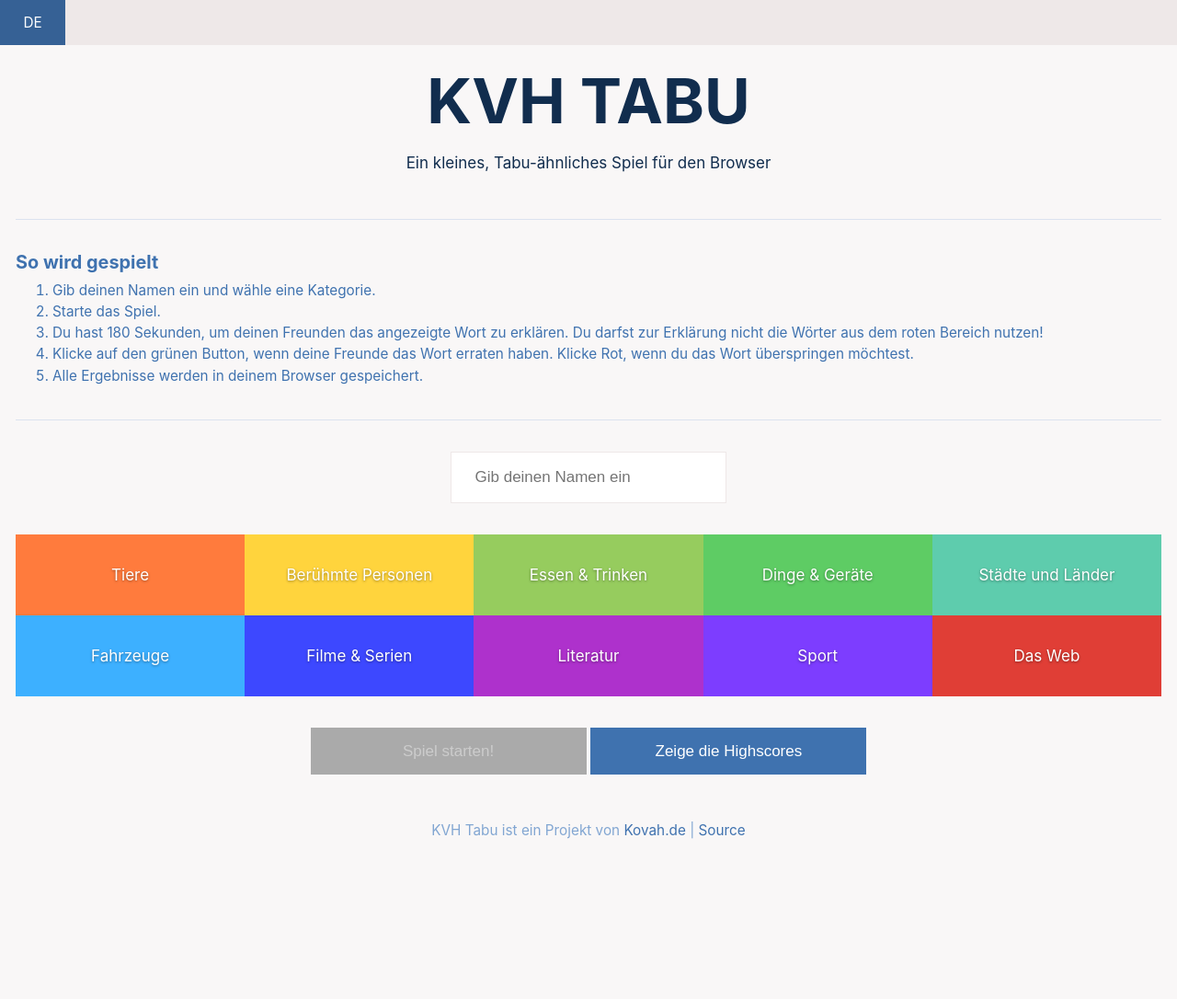
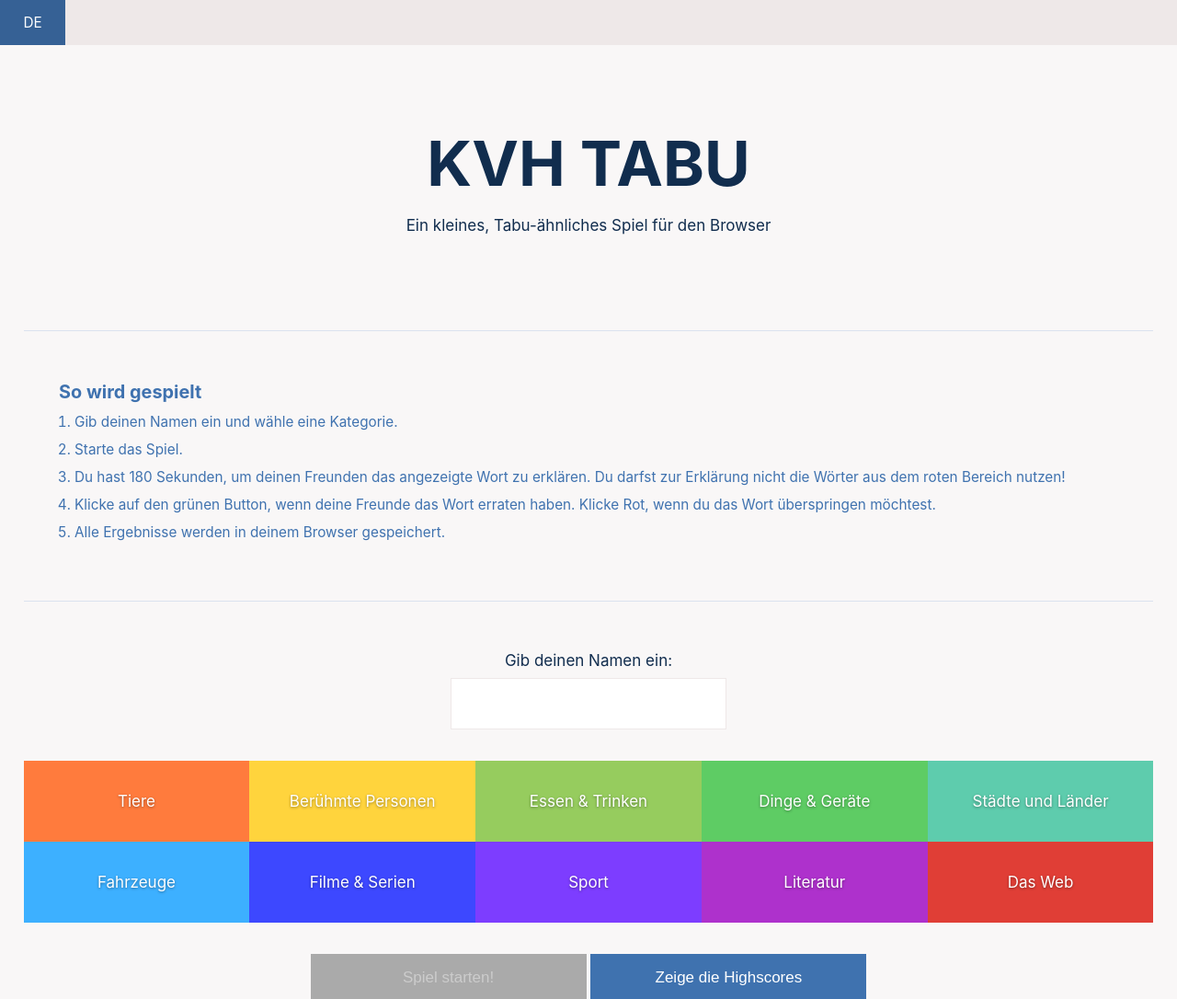
Before and after one commit to Kovah/Taboo, a PHP site: page / in a window 1280 px wide. Shown: the whole page at 92% size. Run offline with PHP 8.4, Linux system fonts and the light colour scheme; style sheets or scripts are compiled from the project's sources; some libraries are stand-ins or nearby versions.

Commit message:
Updates UI with with better buzzwords list, no fixed header anymore and better margins and paddings

```diff
--- a/assets/sass/_buttons.scss
+++ b/assets/sass/_buttons.scss
@@ -15,7 +15,7 @@
   -moz-appearance: none;
   appearance: none;
 
-  &:hover {
+  &:not([disabled]):hover {
     transition: backgound $animspeed;
     background-color: darken($c-text-light, $darken-percentage);
   }
@@ -41,7 +41,7 @@
     background-color: $c-red;
     color: $c-whiter;
 
-    &:hover {
+    &:not([disabled]):hover {
       background-color: darken($c-red, $darken-percentage);
     }
   }
@@ -50,7 +50,7 @@
     background-color: $c-green;
     color: $c-whiter;
 
-    &:hover {
+    &:not([disabled]):hover {
       background-color: darken($c-green, $darken-percentage);
     }
   }
--- a/assets/sass/_input.scss
+++ b/assets/sass/_input.scss
@@ -4,7 +4,7 @@ input {
   min-width: 300px;
   font-size: 1rem;
   line-height: 1;
-  padding: 1rem 1.5rem;
+  padding: $input-padding;
   margin: 0 auto;
   border: 1px solid $input-border;
   background: $input-bg;
--- a/assets/sass/_intro.scss
+++ b/assets/sass/_intro.scss
@@ -1,15 +1,10 @@
 // Intro
 
 #intro {
-  padding: 4rem 1rem 1rem;
   height: 100vh;
   overflow: auto;
 
   .intro__header {
-    position: absolute;
-    top: 0;
-    right: 0;
-    left: 0;
     background: darken($c-bg, 5%);
     font-size: .8rem;
   }
@@ -19,9 +14,13 @@
     text-transform: uppercase;
   }
 
+  .intro__content {
+    padding: 0 2vw;
+  }
+
   .intro__app-name {
-    padding-bottom: 2rem;
-    margin-bottom: 2rem;
+    margin: 8vh 0 5vh;
+    padding-bottom: 8vh;
     border-bottom: 1px solid $c-text-lighter;
 
     h1 {
@@ -37,21 +36,22 @@
   }
 
   .intro__how-to {
-    padding-bottom: 2rem;
-    margin-bottom: 2rem;
+    padding: 0 3vw 5vh;
+    margin-bottom: 5vh;
     border-bottom: 1px solid $c-text-lighter;
     color: $c-text-light;
 
     h3 {
-      margin: 0 0 .5rem;
+      margin: 0 0 1vh;
     }
 
     ol {
       margin: 0;
+      padding-left: 1rem;
       font-size: .9rem;
 
       li {
-        margin-bottom: .25rem;
+        margin-bottom: 1vh;
       }
     }
   }
@@ -85,6 +85,14 @@
   .intro__start {
     text-align: center;
   }
+
+  .intro__setting-name {
+    label {
+      display: block;
+      padding-bottom: .5rem;
+    }
+  }
+
   .intro__copy {
     font-size: .9rem;
     text-align: center;
--- a/assets/sass/_vars.scss
+++ b/assets/sass/_vars.scss
@@ -34,6 +34,9 @@ $input-bg: lighten($c-bg, 5%);
 $input-border: darken($c-bg, 5%);
 $input-border-hover: darken($c-bg, 10%);
 $input-border-focus: $c-text-lighter;
+$input-padding-x: 1.5rem;
+$input-padding-y: 1rem;
+$input-padding: $input-padding-y $input-padding-x;
 
 // Animation
 $animspeed: 250ms;
--- a/index.php
+++ b/index.php
@@ -30,8 +30,8 @@ $game['categories'] = [
     'city-country',
     'cars',
     'tv',
+    'sports',
     'literature',
-    'sports',
     'web',
 ];
 ?>
@@ -59,16 +59,21 @@ $game['categories'] = [
         <?php endforeach; ?>
     </div>
 
+    <div class="intro__content">
+
         <div class="intro__app-name">
             <h1><?php echo $lang['app.name']; ?></h1>
             <p><?php echo $lang['app.description']; ?></p>
         </div>
+
         <div class="intro__how-to">
             <?php echo $lang['app.how-to']; ?>
         </div>
+
         <div class="intro__settings">
             <div class="intro__setting-name">
-            <input type="text" placeholder="<?php echo $lang['app.enter-name']; ?>" name="name">
+                <label for="name"><?php echo $lang['app.enter-name']; ?>:</label>
+                <input type="text" name="name">
             </div>
             <div class="intro__category-wrapper">
                 <?php foreach ($game['categories'] as $category) : ?>
@@ -87,6 +92,7 @@ $game['categories'] = [
                 <button class="show-highscores btn btn-block">
                     <?php echo $lang['app.show-highscores']; ?>
                 </button>
+            </div>
         </div>
         <div class="intro__copy">
             <?php echo $lang['app.copy']; ?>
```
Also changed, not shown: assets/sass/_game.scss (+21 -21 lines), assets/checkmark.svg. Lines whose indentation alone changed are shown as unchanged.
